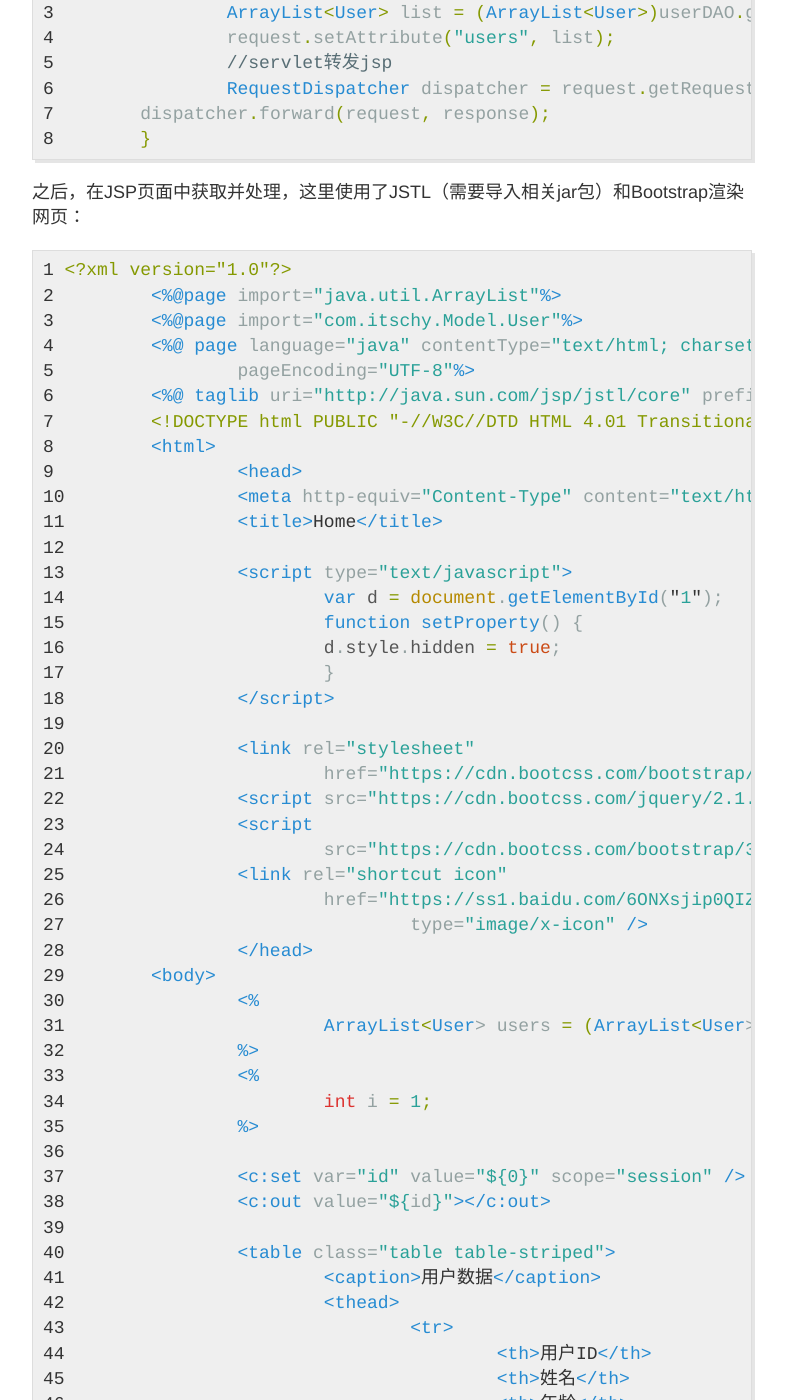
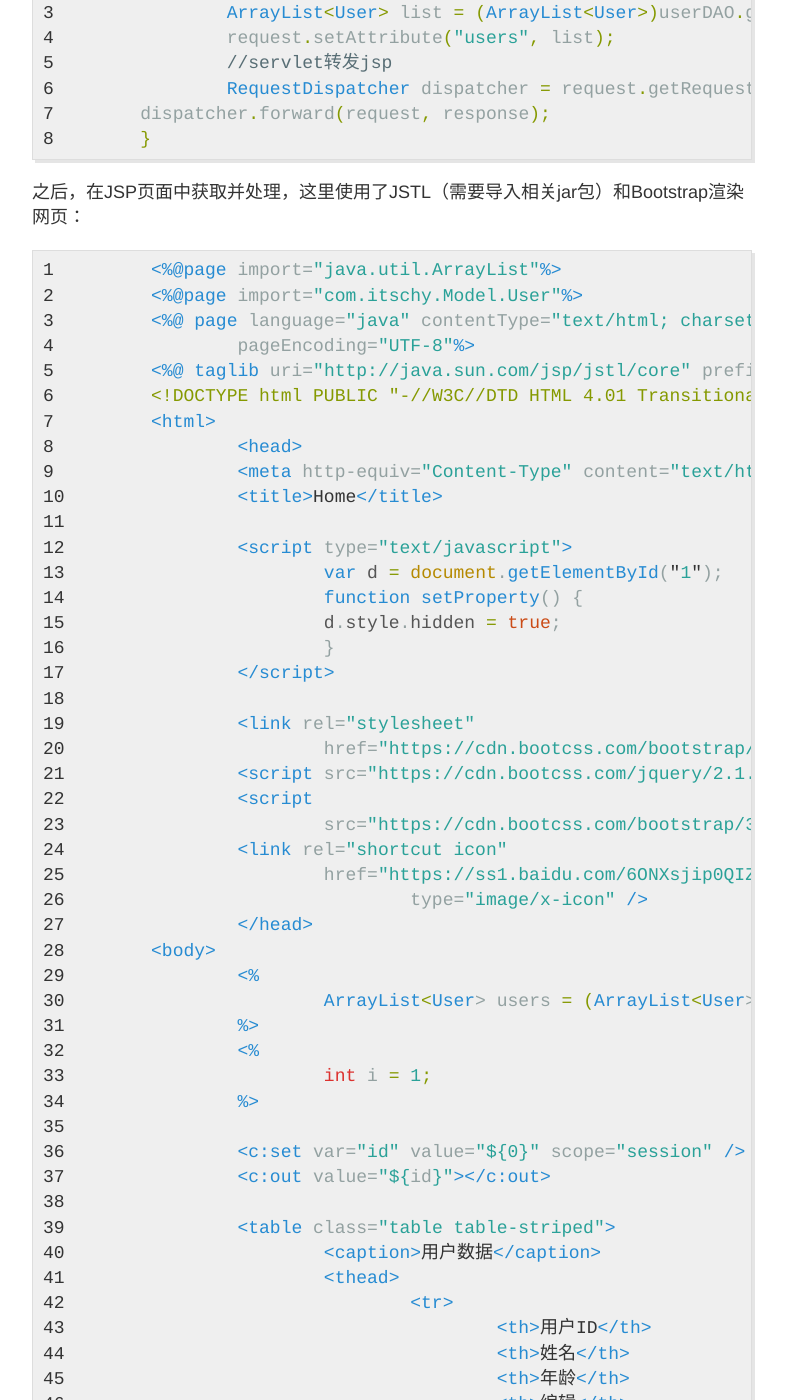
Before and after one commit to 861008761/861008761.github.io, a Jekyll site: the page built from _posts/2017-08-27-new.md, in a window 1280 px wide and 1400 px high, scrolled down 446 px. Shown: the whole window, without its empty margins (248-1034 px from the left). Built offline with Jekyll 4.4.1, drawn with Linux system fonts in a browser that asks for light colours; some of the changed text lies outside the part shown.

Commit message:
add new files

```diff
--- a/_posts/2017-08-27-new.md
+++ b/_posts/2017-08-27-new.md
@@ -21,7 +21,6 @@ tags: []
 
 之后，在JSP页面中获取并处理，这里使用了JSTL（需要导入相关jar包）和Bootstrap渲染网页：
 {% highlight jsp linenos %}
-<?xml version="1.0"?>
 	<%@page import="java.util.ArrayList"%>
 	<%@page import="com.itschy.Model.User"%>
 	<%@ page language="java" contentType="text/html; charset=UTF-8"
@@ -92,5 +91,4 @@ tags: []
 
 	</body>
 	</html>
-	</xml>
 {% endhighlight %}
```
